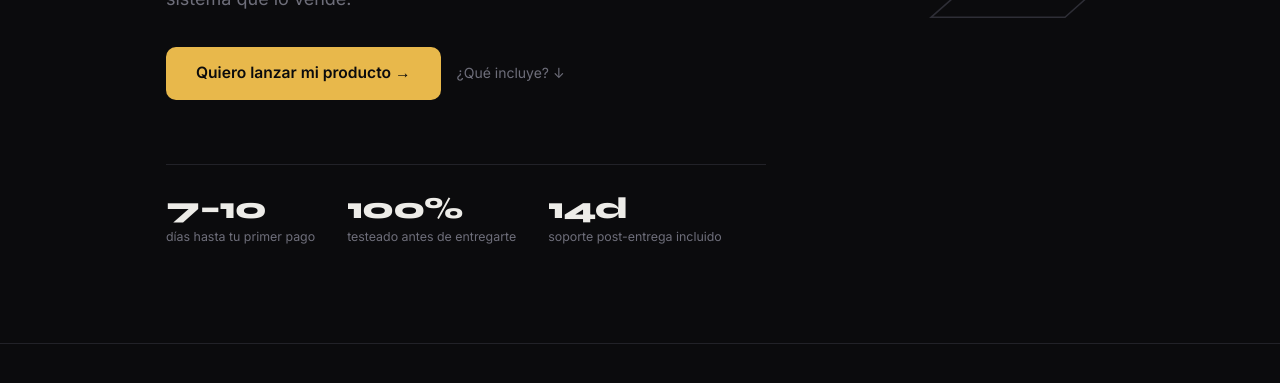
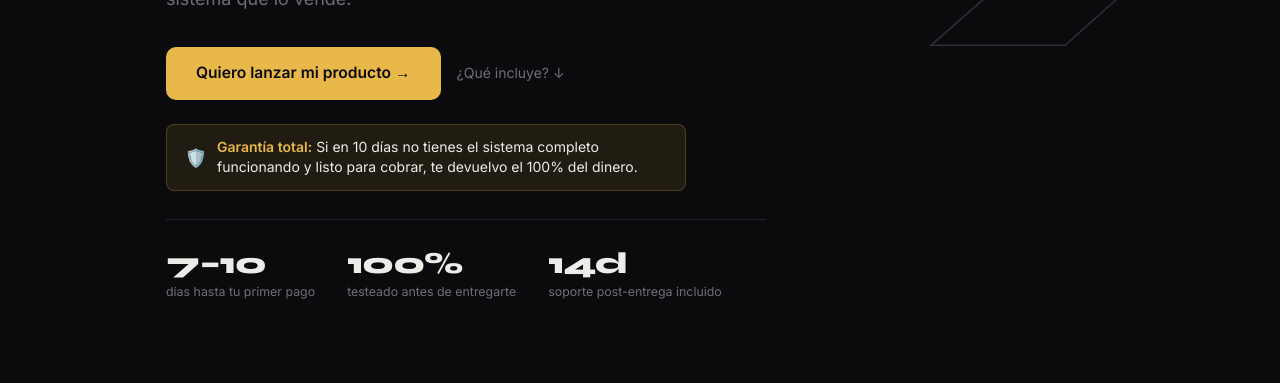
Before and after one commit to immerslytour/7-10days, a plain HTML site: page index.html in a window 1280 px wide. Shown: the part 793-1176 px from the top of the page. Drawn offline with Linux system fonts and the light colour scheme.

Commit message:
Add files via upload

```diff
--- a/index.html
+++ b/index.html
@@ -190,7 +190,7 @@ body {
 .hero-ctas {
   display: flex; flex-wrap: wrap;
   align-items: center; gap: 1rem;
-  margin-bottom: clamp(2.5rem, 6vw, 4rem);
+  margin-bottom: 1.5rem;
 }
 .btn-primary {
   background: var(--gold);
@@ -214,6 +214,33 @@ body {
   transition: color 0.15s;
 }
 .btn-text:hover { color: var(--white); }
+
+/* guarantee banner */
+.hero-guarantee {
+  display: inline-flex;
+  align-items: center;
+  gap: 0.625rem;
+  background: var(--gold-bg);
+  border: 1px solid var(--gold-mid);
+  border-radius: 8px;
+  padding: 0.75rem 1.125rem;
+  margin-bottom: 1.75rem;
+  max-width: 520px;
+}
+.hero-guarantee .g-icon {
+  font-size: 1.1rem;
+  flex-shrink: 0;
+  line-height: 1;
+}
+.hero-guarantee p {
+  font-size: 0.875rem;
+  color: var(--white);
+  line-height: 1.45;
+}
+.hero-guarantee p strong {
+  color: var(--gold);
+  font-weight: 700;
+}
 
 /* stats bar */
 .hero-stats {
@@ -560,6 +587,14 @@ footer small { font-size: 0.75rem; color: var(--dim); }
           <span data-en>What's included? ↓</span>
         </a>
       </div>
+      <div class="hero-guarantee">
+        <span class="g-icon">🛡️</span>
+        <p>
+          <span data-es><strong>Garantía total:</strong> Si en 10 días no tienes el sistema completo funcionando y listo para cobrar, te devuelvo el 100% del dinero.</span>
+          <span data-en><strong>Full guarantee:</strong> If in 10 days you don't have the complete system working and ready to charge, I refund 100% of your money.</span>
+        </p>
+      </div>
+
       <div class="hero-stats">
         <div>
           <div class="stat-n">7–10</div>
```
